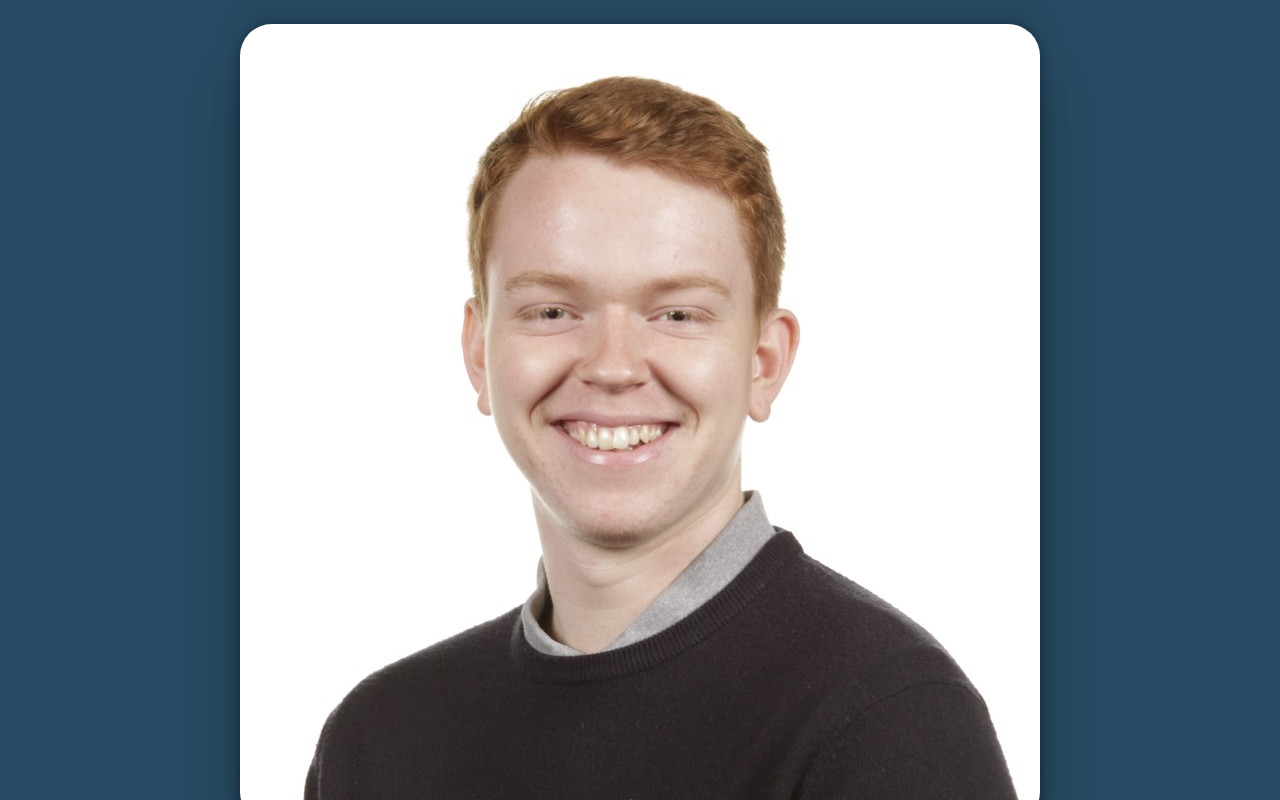
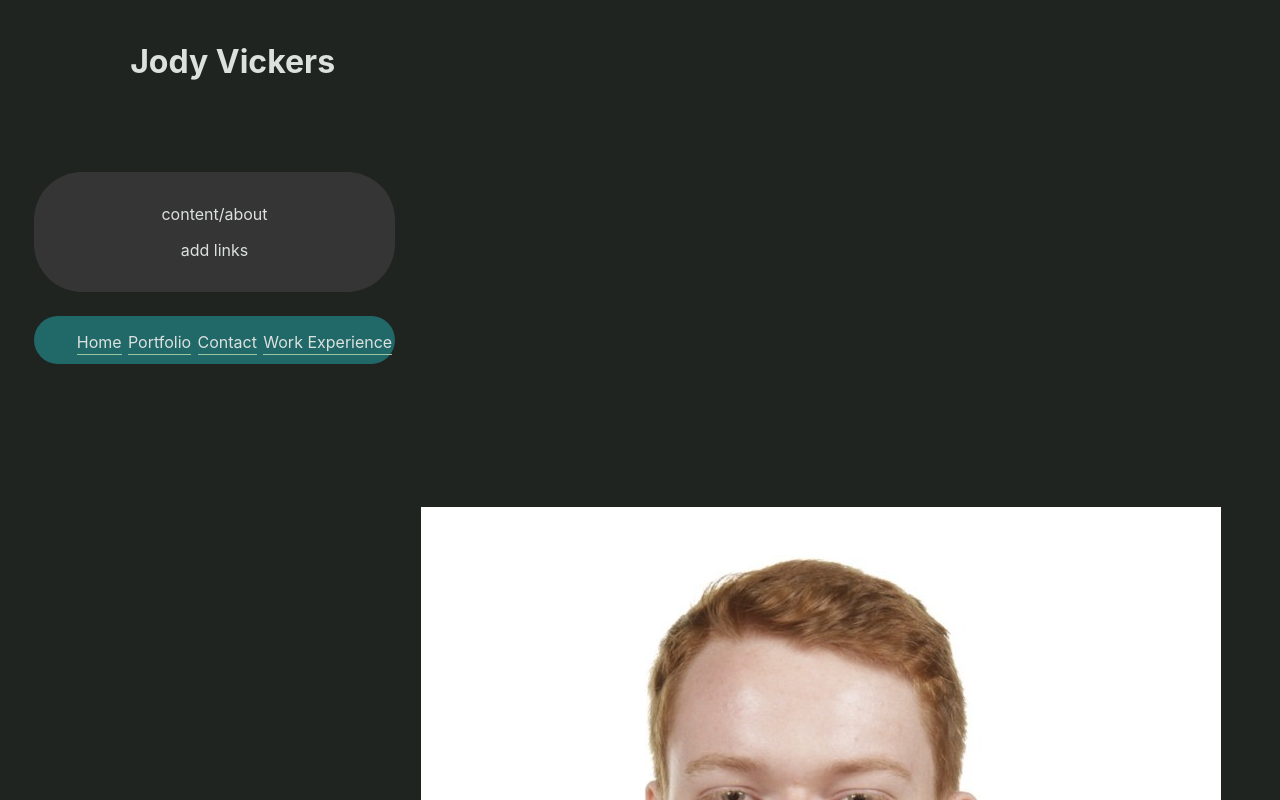
Before and after one commit to Jody6V/Jody6V.github.io, a plain HTML site: page index.html in a window 1280 px wide. Shown: the top 800 px of the page. Drawn offline with Linux system fonts and the light colour scheme.

Commit message:
updated colours and layout

```diff
--- a/desktop.css
+++ b/desktop.css
@@ -1,19 +1,24 @@
 body {
     display: grid;
-    grid-template-columns: 30% 70%;
-    grid-template-rows: auto;
+    grid-template-columns: auto;
+    grid-template-rows: auto auto auto 10%;
     grid-template-areas:
-        "aside aside"
-        "nav header"
-        "nav main"
-        "footer footer";
+        "header"
+        "main"
+        "nav"
+        "footer";
     font-size: 1rem;
+    overflow: hidden;
 }
 
 main {
     text-align: center;
     padding: 1rem;
     border-radius: 3rem;
+}
+
+header {
+    align-items: center;
 }
 
 header a {
@@ -25,10 +30,28 @@ body {
     padding-right: 2vw;
 }
 
+header {
+    padding-bottom: 1.5rem;
+    display: grid;
+    grid-template-columns: 10% 90%;
+    grid-template-rows: 30% auto;
+    grid-template-areas:
+    "img header"
+    "img info";
+    vertical-align: middle;
+    color:#DCE1DE;
+    padding-top: 1.5rem;
+}
+
+.profilepic{
+    grid-area: img;
+
+}
+
 .navClass {
     display: flex;
     font-size: 1.5rem;
-    background-color: lightgray;
+    background-color: #216869;
     justify-content: space-around;
     height: 3rem;
     align-items: center;
@@ -39,26 +62,30 @@ body {
 .navClass a {
     text-decoration: none;
     font-size: 1rem;
-    color: black;
-    background-color: lightgray;
+    color: #DCE1DE;
+    background-color: #216869;
 }
 
 .navClass li {
     list-style: none;
-    border-bottom: 0.2rem solid whitesmoke;
+    border-bottom: 0.1rem solid #9CC5A1;
 }
 
 .headerTitle {
+    padding-top: 1.5rem;
+    grid-area: header;
     display: flex;
     justify-content: space-around;
     text-align: center;
     font-size: 2rem;
 }
 
-aside div {
+.headerInfo {
+    grid-area: info;
     display: flex;
     justify-content: space-around;
-    padding: 1rem;
+    text-align: center;
+    font-size: 1rem;
 }
 
 .imageGrid {
--- a/main.css
+++ b/main.css
@@ -1,6 +1,6 @@
 body {
-    background-color: #284B63;
-    color: whitesmoke;
+    background-color: #1F2421;
+    color: #DCE1DE;
     font-family: 'Inter', sans-serif;
     animation: background_colour_change 12s infinite;
 }
@@ -30,10 +30,15 @@ footer {
     height: 3rem
 }
 
-aside img{
+header h3 { color: #9CC5A1}
+
+header img{
+    height: 10rem;
+    width: 10rem;
     border-radius: 2rem;
     box-shadow: rgba(0, 0, 0, 0.25) 0px 54px 55px, rgba(0, 0, 0, 0.12) 0px -12px 30px, rgba(0, 0, 0, 0.12) 0px 4px 6px, rgba(0, 0, 0, 0.17) 0px 12px 13px, rgba(0, 0, 0, 0.09) 0px -3px 5px;
 }
+
 
 main div img {
     width: 50%;
@@ -44,6 +49,13 @@ main div {
     display: flex;
     align-items: center;
     justify-content: center;
+}
+
+main {align-content: center;}
+
+main p {
+    width: 70%;
+    justify-self:  center;
 }
 
 form {
```
